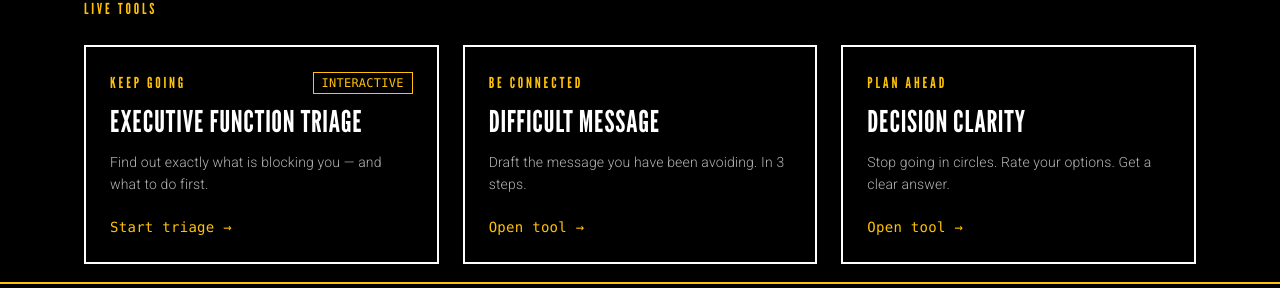
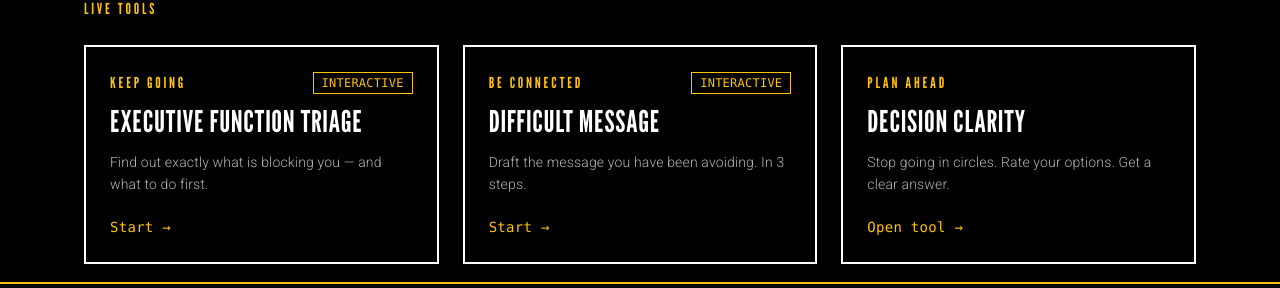
Before and after one commit to claudiokurath/sor7ed-new, a Next.js app: page /tools in a window 1280 px wide. Shown: the part 452-740 px from the top of the page. Built offline with nearby package versions, Linux system fonts and the light colour scheme; no server answers; a web font is replaced by a local one.

Commit message:
feat: mark difficult-message as interactive in tools list

```diff
--- a/src/app/tools/page.tsx
+++ b/src/app/tools/page.tsx
@@ -38,14 +38,14 @@ export default async function ToolsPage() {
                 <Link key={tool.slug} href={`/tools/${tool.slug}`} className="dark-card block group">
                   <div className="flex items-center justify-between mb-3">
                     <p className="kicker text-xs">{tool.branch}</p>
-                    {tool.slug === 'executive-function-triage' && (
+                    {(tool.slug === 'executive-function-triage' || tool.slug === 'difficult-message') && (
                       <span className="mono text-xs border border-[#ffc107] text-[#ffc107] px-2 py-0.5">INTERACTIVE</span>
                     )}
                   </div>
                   <p className="display text-2xl md:text-3xl mb-2 group-hover:text-[#ffc107] transition-colors">{tool.name}</p>
                   <p className="text-sm opacity-70 mb-5 leading-relaxed">{tool.tagline}</p>
                   <p className="text-sm mono text-[#ffc107]">
-                    {tool.slug === 'executive-function-triage' ? 'Start triage →' : 'Open tool →'}
+                    {(tool.slug === 'executive-function-triage' || tool.slug === 'difficult-message') ? 'Start →' : 'Open tool →'}
                   </p>
                 </Link>
               ))}
```
